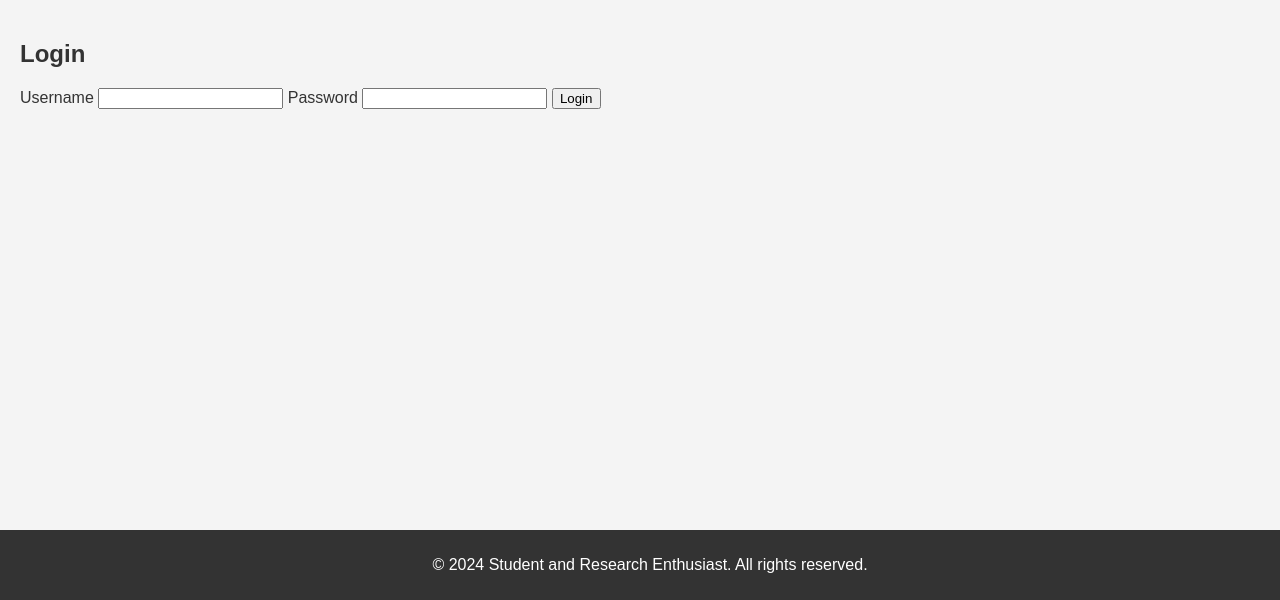
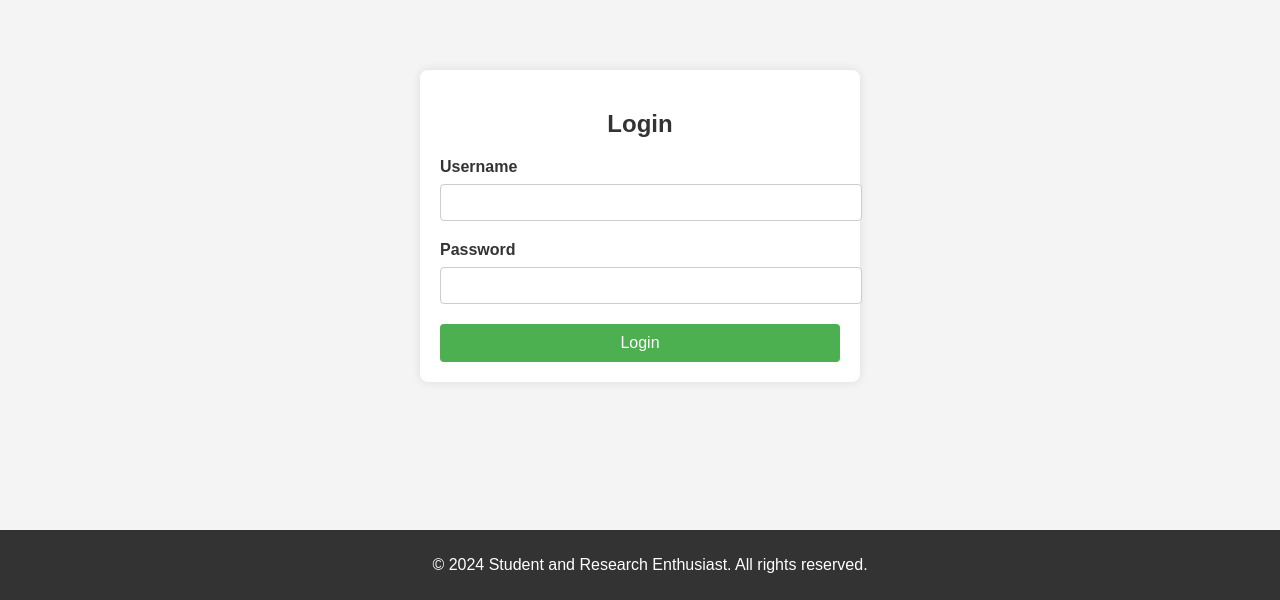
Before and after one commit to iampremacharya/GKT, a PHP site: page /login.html in a window 1280 px wide. Shown: the part 200-800 px from the top of the page. Run offline with PHP 8.4, Linux system fonts and the light colour scheme.

Commit message:
Update styles.css

```diff
--- a/styles.css
+++ b/styles.css
@@ -54,3 +54,42 @@
                 padding: 10px;
             }
         }
+
+.login-container {
+            max-width: 400px;
+            margin: 50px auto;
+            padding: 20px;
+            background-color: white;
+            border-radius: 8px;
+            box-shadow: 0 0 10px rgba(0, 0, 0, 0.1);
+        }
+        .login-container h2 {
+            text-align: center;
+            margin-bottom: 20px;
+        }
+        .login-container label {
+            display: block;
+            margin-bottom: 8px;
+            font-weight: bold;
+        }
+        .login-container input[type="text"],
+        .login-container input[type="password"] {
+            width: 100%;
+            padding: 10px;
+            margin-bottom: 20px;
+            border: 1px solid #ccc;
+            border-radius: 4px;
+        }
+        .login-container input[type="submit"] {
+            width: 100%;
+            padding: 10px;
+            background-color: #4CAF50;
+            color: white;
+            border: none;
+            border-radius: 4px;
+            cursor: pointer;
+            font-size: 16px;
+        }
+        .login-container input[type="submit"]:hover {
+            background-color: #45a049;
+        }
```
